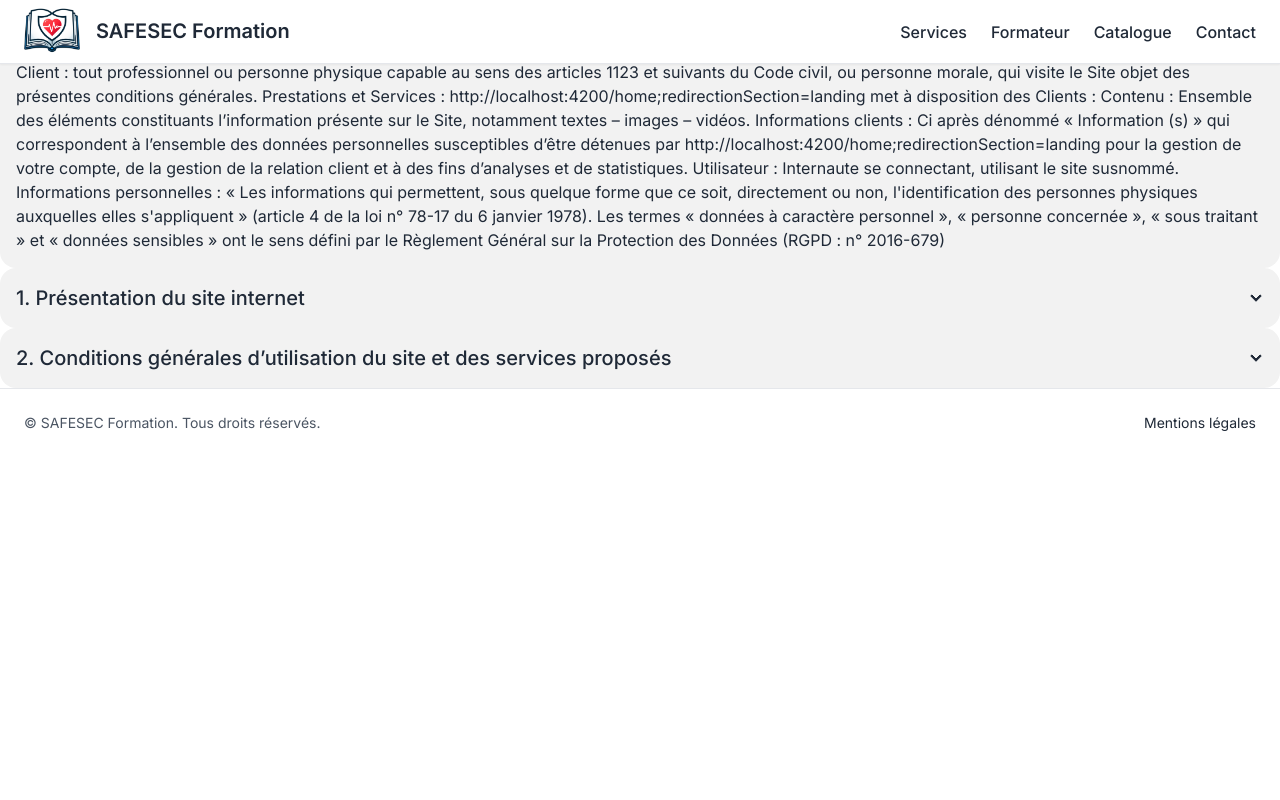
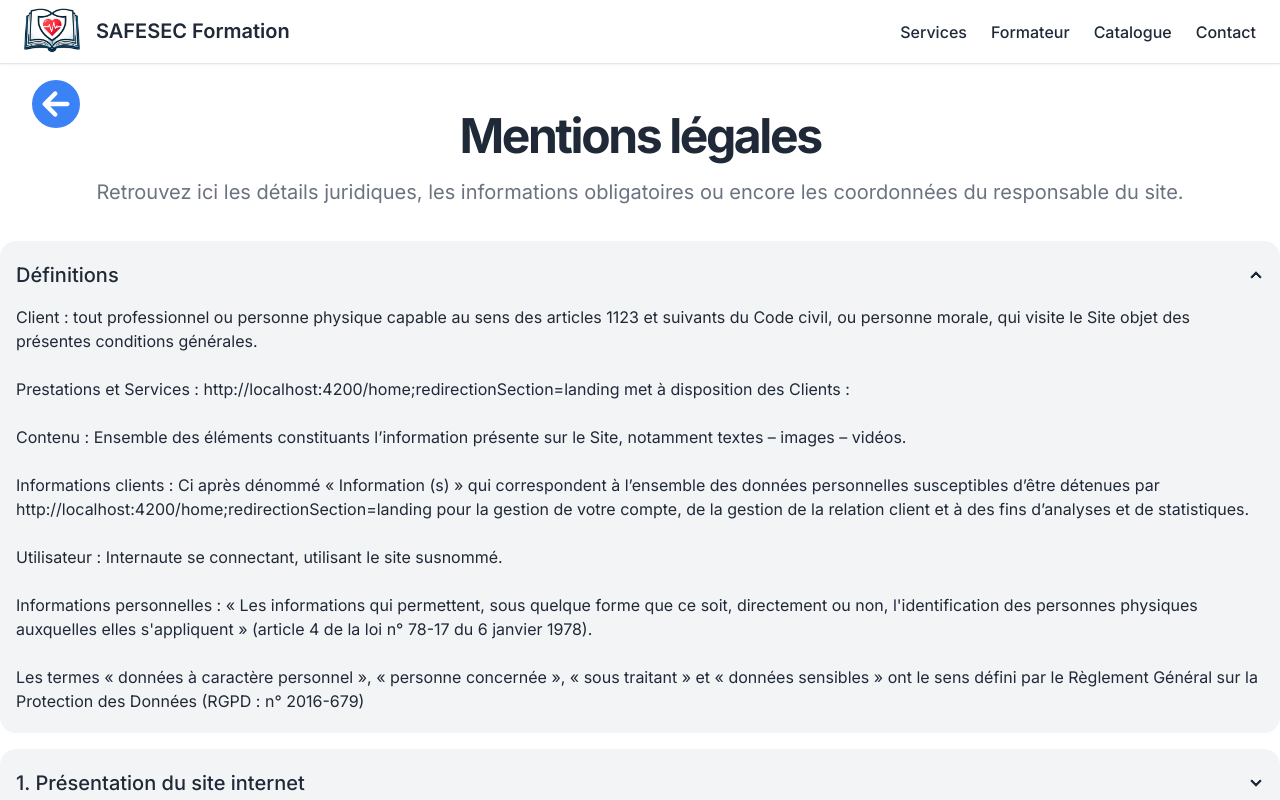
Before and after one commit to HugoErb/Site-SAFESEC-Formation, an Angular app in the folder frontend/: page /legal-information in a window 1280 px wide. Shown: the top 800 px of the page. Built offline with nearby package versions, Linux system fonts and the light colour scheme.

Commit message:
change theme daisy ui + fix style bouton envoyer demande + style des accordéons

```diff
--- a/frontend/src/app/legal-infos/legal-infos.component.html
+++ b/frontend/src/app/legal-infos/legal-infos.component.html
@@ -38,49 +38,63 @@
     </div>
 </header>
 
-<div class="collapse collapse-arrow bg-base-200">
+<main class="flex-1 container mx-auto pt-16">
+    <div class="fixed top-16 left-4 p-4 lg:block hidden">
+        <button (click)="navigateToHome('catalogue')" class="focus:outline-none cursor-pointer">
+            <fa-icon class="text-5xl mb-2 text-blue-500 hover:text-blue-600 transition-colors"
+                [icon]="icons.faCircleArrowLeft"></fa-icon>
+        </button>
+    </div>
+    <div class="space-y-4 text-center mt-12 mb-8">
+        <h2 class="text-4xl font-bold tracking-tighter sm:text-5xl">Mentions légales</h2>
+        <p class="text-gray-500 md:text-xl/relaxed xl:text-xl/relaxed dark:text-gray-400">
+            Retrouvez ici les détails juridiques, les
+            informations obligatoires ou encore les coordonnées du responsable du site.
+        </p>
+    </div>
+    <div class="collapse collapse-arrow bg-gray-100 py-1 my-4">
         <input type="radio" name="my-accordion-2" checked="checked" />
         <div class="collapse-title text-xl font-medium">
             Définitions
         </div>
         <div class="collapse-content">
-        <p>Client : tout professionnel ou personne physique capable au sens des articles 1123 et suivants du Code civil,
-            ou
-            personne morale, qui visite le Site objet des présentes conditions générales.
+            <p>Client : tout professionnel ou personne physique capable au sens des articles 1123 et suivants du Code
+                civil, ou personne morale, qui visite le Site objet des présentes conditions générales.<br><br>
                 Prestations et Services : http://localhost:4200/home;redirectionSection=landing met à disposition des
                 Clients :
-
-            Contenu : Ensemble des éléments constituants l’information présente sur le Site, notamment textes – images –
+                <br><br>
+                Contenu : Ensemble des éléments constituants l’information présente sur le Site, notamment textes –
+                images –
                 vidéos.
-
+                <br><br>
                 Informations clients : Ci après dénommé « Information (s) » qui correspondent à l’ensemble des données
-            personnelles
-            susceptibles d’être détenues par http://localhost:4200/home;redirectionSection=landing pour la gestion de
-            votre compte,
-            de la gestion de la relation client et à des fins d’analyses et de statistiques.
-
+                personnelles susceptibles d’être détenues par http://localhost:4200/home;redirectionSection=landing pour
+                la gestion
+                de votre compte, de la gestion de la relation client et à des fins d’analyses et de statistiques.
+                <br><br>
                 Utilisateur : Internaute se connectant, utilisant le site susnommé.
-
-            Informations personnelles : « Les informations qui permettent, sous quelque forme que ce soit, directement
-            ou non,
-            l'identification des personnes physiques auxquelles elles s'appliquent » (article 4 de la loi n° 78-17 du 6
-            janvier
-            1978).
-
+                <br><br>
+                Informations personnelles : « Les informations qui permettent, sous quelque forme que ce soit,
+                directement ou non, l'identification des personnes physiques auxquelles elles s'appliquent » (article 4
+                de la loi n° 78-17 du 6 janvier 1978).
+                <br><br>
                 Les termes « données à caractère personnel », « personne concernée », « sous traitant » et « données
-            sensibles » ont le
-            sens défini par le Règlement Général sur la Protection des Données (RGPD : n° 2016-679)</p>
+                sensibles » ont le sens défini par le Règlement Général sur la Protection des Données (RGPD : n°
+                2016-679)
+            </p>
         </div>
     </div>
-<div class="collapse collapse-arrow bg-base-200">
+    <div class="collapse collapse-arrow bg-gray-100 py-1 my-4">
         <input type="radio" name="my-accordion-2" />
         <div class="collapse-title text-xl font-medium">
             1. Présentation du site internet
         </div>
         <div class="collapse-content">
-        <p>En vertu de l'article 6 de la loi n° 2004-575 du 21 juin 2004 pour la confiance dans l'économie numérique, il
+            <p>En vertu de l'article 6 de la loi n° 2004-575 du 21 juin 2004 pour la confiance dans l'économie
+                numérique, il
                 est
-            précisé aux utilisateurs du site internet http://localhost:4200/home;redirectionSection=landing l'identité
+                précisé aux utilisateurs du site internet http://localhost:4200/home;redirectionSection=landing
+                l'identité
                 des
                 différents intervenants dans le cadre de sa réalisation et de son suivi:
 
@@ -89,36 +103,43 @@
                 Ces mentions légales RGPD sont issues du générateur gratuit offert par Orson.io</p>
         </div>
     </div>
-<div class="collapse collapse-arrow bg-base-200">
+    <div class="collapse collapse-arrow bg-gray-100 py-1 my-4">
         <input type="radio" name="my-accordion-2" />
         <div class="collapse-title text-xl font-medium">
             2. Conditions générales d’utilisation du site et des services proposés
         </div>
         <div class="collapse-content">
-        <p>Le Site constitue une œuvre de l’esprit protégée par les dispositions du Code de la Propriété Intellectuelle
+            <p>Le Site constitue une œuvre de l’esprit protégée par les dispositions du Code de la Propriété
+                Intellectuelle
                 et des
                 Réglementations Internationales applicables. Le Client ne peut en aucune manière réutiliser, céder ou
                 exploiter pour son
                 propre compte tout ou partie des éléments ou travaux du Site.
 
-            L’utilisation du site http://localhost:4200/home;redirectionSection=landing implique l’acceptation pleine et
+                L’utilisation du site http://localhost:4200/home;redirectionSection=landing implique l’acceptation
+                pleine et
                 entière des
-            conditions générales d’utilisation ci-après décrites. Ces conditions d’utilisation sont susceptibles d’être
+                conditions générales d’utilisation ci-après décrites. Ces conditions d’utilisation sont susceptibles
+                d’être
                 modifiées ou
                 complétées à tout moment, les utilisateurs du site http://localhost:4200/home;redirectionSection=landing
                 sont donc
                 invités à les consulter de manière régulière.
 
-            Ce site internet est normalement accessible à tout moment aux utilisateurs. Une interruption pour raison de
+                Ce site internet est normalement accessible à tout moment aux utilisateurs. Une interruption pour raison
+                de
                 maintenance
                 technique peut être toutefois décidée par http://localhost:4200/home;redirectionSection=landing, qui
                 s’efforcera alors
                 de communiquer préalablement aux utilisateurs les dates et heures de l’intervention. Le site web
                 http://localhost:4200/home;redirectionSection=landing est mis à jour régulièrement par
-            http://localhost:4200/home;redirectionSection=landing responsable. De la même façon, les mentions légales
+                http://localhost:4200/home;redirectionSection=landing responsable. De la même façon, les mentions
+                légales
                 peuvent être
-            modifiées à tout moment : elles s’imposent néanmoins à l’utilisateur qui est invité à s’y référer le plus
+                modifiées à tout moment : elles s’imposent néanmoins à l’utilisateur qui est invité à s’y référer le
+                plus
                 souvent
                 possible afin d’en prendre connaissance.</p>
         </div>
     </div>
+</main>
--- a/frontend/src/app/legal-infos/legal-infos.component.ts
+++ b/frontend/src/app/legal-infos/legal-infos.component.ts
@@ -6,6 +6,7 @@ import { CommonService } from '../common.service';
 // Font Awesome Icons
 import { FontAwesomeModule } from '@fortawesome/angular-fontawesome';
 import { faBars } from '@fortawesome/free-solid-svg-icons';
+import { faCircleArrowLeft } from '@fortawesome/free-solid-svg-icons';
 
 @Component({
   selector: 'app-legal-infos',
@@ -14,9 +15,9 @@ import { faBars } from '@fortawesome/free-solid-svg-icons';
   templateUrl: './legal-infos.component.html'
 })
 export class LegalInfosComponent {
-  constructor(private router: Router, private activatedRoute: ActivatedRoute, private commonService: CommonService) {
+  constructor(private router: Router) {
   }
-  icons = {faBars};
+  icons = {faBars, faCircleArrowLeft};
   burgerMenuOpened: boolean = false;
 
   /**
--- a/frontend/tailwind.config.js
+++ b/frontend/tailwind.config.js
@@ -1,4 +1,5 @@
 import daisyui from "daisyui"
+
 module.exports = {
   content: [
     "./src/**/*.{html,ts,scss}",
@@ -44,4 +45,7 @@ module.exports = {
     },
   },
   plugins: [daisyui],
+  daisyui: {
+    themes: ["light"],
+  },
 }
```
Also changed, not shown: frontend/src/app/training-form/training-form.component.html (+23 -12 lines). Lines whose indentation alone changed are shown as unchanged.
